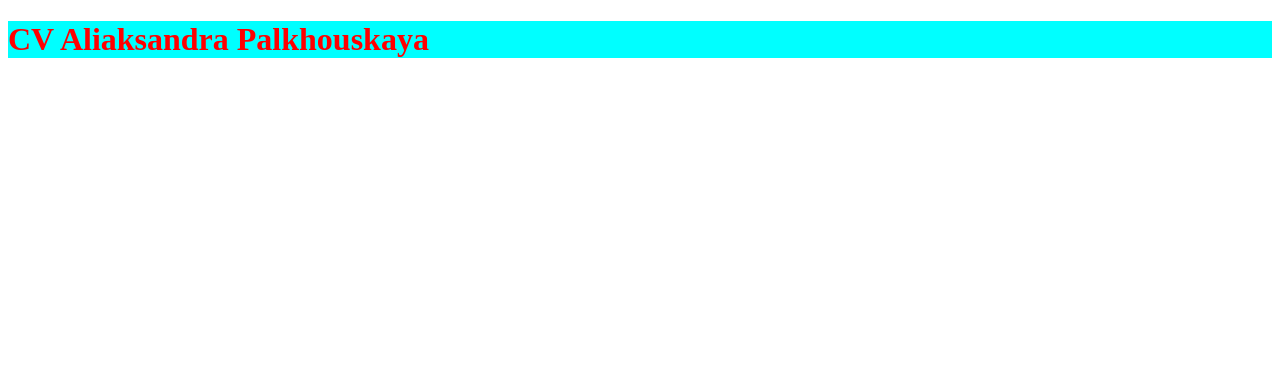
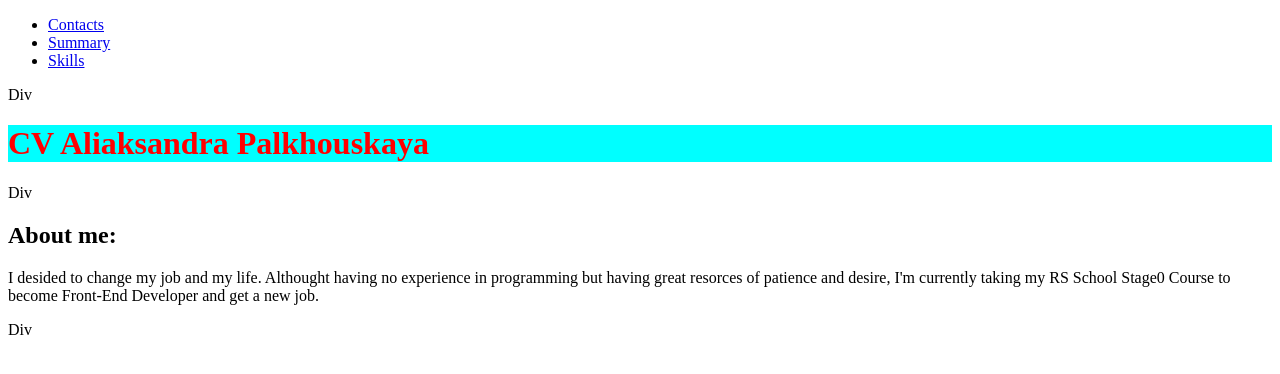
Before and after one commit to AliaksaPlh/rsschool-cv, a website: page index.html in a window 1280 px wide. Drawn offline with Linux system fonts and the light colour scheme.

Commit message:
feat: add structure tegs header, nav, main, footer

```diff
--- a/index.html
+++ b/index.html
@@ -4,7 +4,7 @@
 <head>
     <meta charset="UTF-8">
     <meta name="viewport" content="width=device-width, initial-scale=1.0">
-    <title>HTML5. Базовый шаблон</title>
+    <title>CV Aliaksandra Palkhouskaya</title>
     <meta name="description" content="CV Aliaksandra Palkhouskaya">
     <meta name="author" content="AliaksaPlh">
     <meta property="og:url" content="https://AliaksaPlh.github.io/rsschool-cv/cv">
@@ -17,7 +17,30 @@
 </head>
 
 <body>
-    <h1>CV Aliaksandra Palkhouskaya </h1>
+
+    <header>
+        <nav class="nav">
+            <ul class="nav-list">
+                <li class="nav-item"><a href="#contacts" class="nav-link">Contacts</a></li>
+                <li class="nav-item"><a href="#summary" class="nav-link">Summary</a></li>
+                <li class="nav-item"><a href="#skills" class="nav-link">Skills</a></li>
+            </ul>
+        </nav>
+        <div class="conteiner">Div</div>
+        <h1>CV Aliaksandra Palkhouskaya </h1>
+    </header>
+    <main>
+        <div class="conteiner">Div</div>
+
+        <h2>About me:</h2>
+
+        <p>I desided to change my job and my life. Althought having no experience in programming but having great
+            resorces of patience and desire, I'm currently taking my RS School Stage0 Course to become Front-End
+            Developer and get a new job.</p>
+    </main>
+    <footer>
+        <div class="conteiner">Div</div>
+    </footer>
 </body>
 
 </html>
```
